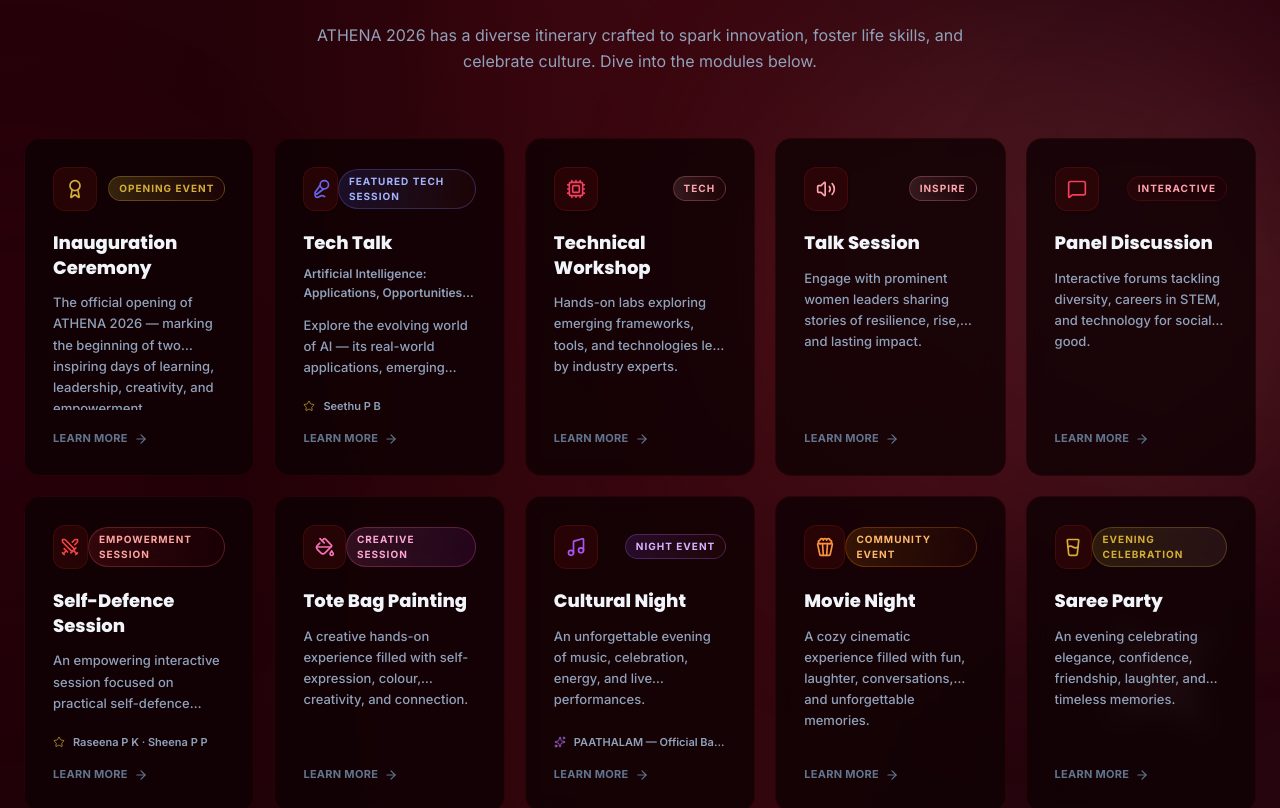
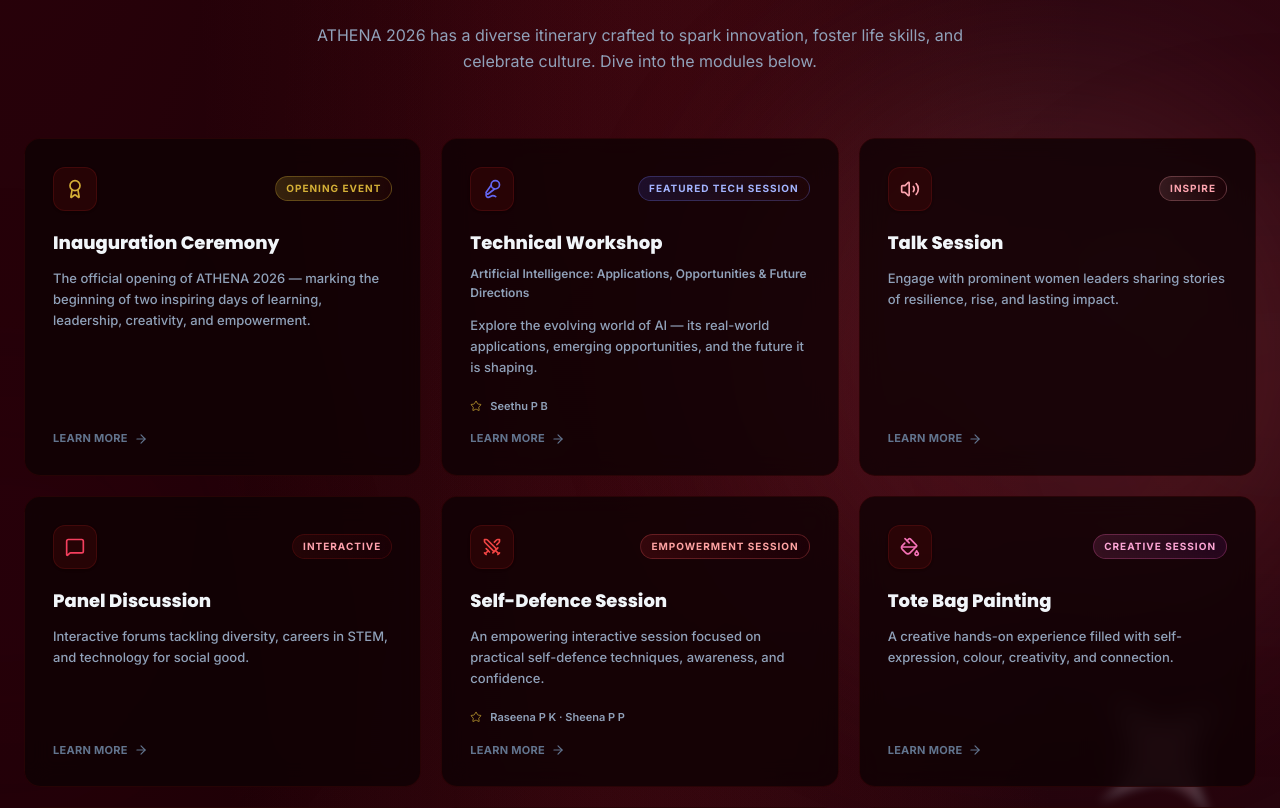
Before and after one commit to Fadeeii/Athena-26, a React (Vite) app: page / in a window 1280 px wide. Shown: the part 3600-4408 px from the top of the page. Built offline with nearby package versions, Linux system fonts and the light colour scheme; a web font is replaced by a local one.

Commit message:
updated event and faq section

```diff
--- a/src/components/Events.jsx
+++ b/src/components/Events.jsx
@@ -1,7 +1,7 @@
 import React, { useState, useCallback, useEffect } from "react";
 import { motion, AnimatePresence } from "framer-motion";
 import {
-  Cpu, Palette, Shield, MessageSquare, Volume2, Film, Music,
+  Palette, Shield, MessageSquare, Volume2, Film, Music,
   Sparkles, X, ArrowRight, Star, Mic2, PaintBucket, Swords,
   PartyPopper, Popcorn, Award, GlassWater,
 } from "lucide-react";
@@ -27,7 +27,7 @@
   },
   {
     icon: Mic2,
-    title: "Tech Talk",
+    title: "Technical Workshop",
     subtitle: "Artificial Intelligence: Applications, Opportunities & Future Directions",
     badge: "Featured Tech Session",
     shortDesc: "Explore the evolving world of AI — its real-world applications, emerging opportunities, and the future it is shaping.",
@@ -40,20 +40,7 @@
     badgeGradient: "from-indigo-500/15 to-athena-crimson/10 border-indigo-400/25",
     badgeText: "text-indigo-300",
   },
-  {
-    icon: Cpu,
-    title: "Technical Workshop",
-    badge: "Tech",
-    shortDesc: "Hands-on labs exploring emerging frameworks, tools, and technologies led by industry experts.",
-    fullDesc: "Our Technical Workshops are designed to go beyond lectures. Get your hands dirty with real code, real frameworks, and real projects. Led by experienced practitioners, each workshop delivers practical skills you can apply immediately — from modern web frameworks to emerging paradigms in computing.",
-    speakers: null,
-    featuring: null,
-    accentFrom: "#f43f5e",
-    accentTo: "#991b1b",
-    glowColor: "rgba(244, 63, 94, 0.10)",
-    badgeGradient: "from-athena-pink/15 to-athena-crimson/10 border-athena-pink/25",
-    badgeText: "text-athena-pink",
-  },
+
   {
     icon: Volume2,
     title: "Talk Session",
@@ -437,9 +424,9 @@
           </p>
         </div>
 
-        {/* Events Grid — top row 5 columns, bottom row 5 columns */}
+        {/* Events Grid — 3 columns on desktop, balanced 3×3 */}
         <motion.div
-          className="grid grid-cols-1 sm:grid-cols-2 lg:grid-cols-5 gap-5"
+          className="grid grid-cols-1 sm:grid-cols-2 lg:grid-cols-3 gap-5"
           variants={containerVariants}
           initial="hidden"
           whileInView="visible"
--- a/src/components/FAQ.jsx
+++ b/src/components/FAQ.jsx
@@ -27,10 +27,7 @@
     q: "Is refund available after registration?",
     a: "No, registration fees are non-refundable.",
   },
-  {
-    q: "What should participants bring to the camp?",
-    a: "Participants are advised to carry their college ID card, essential personal items, and comfortable clothing.",
-  },
+
   {
     q: "Will participants receive certificates?",
     a: "Yes, participation certificates will be provided on successful completion of camp.",
@@ -47,10 +44,7 @@
     q: "Can participants attend only selected sessions?",
     a: "No, all sessions are included in the registration.",
   },
-  {
-    q: "Will there be overnight stay arrangements?",
-    a: "Yes, overnight accommodation arrangements will be available.",
-  },
+
   {
     q: "How can I contact the organizers for queries?",
     a: "Participants can use the contact section on the website or reach out through official ATHENA social media handles.",
```
